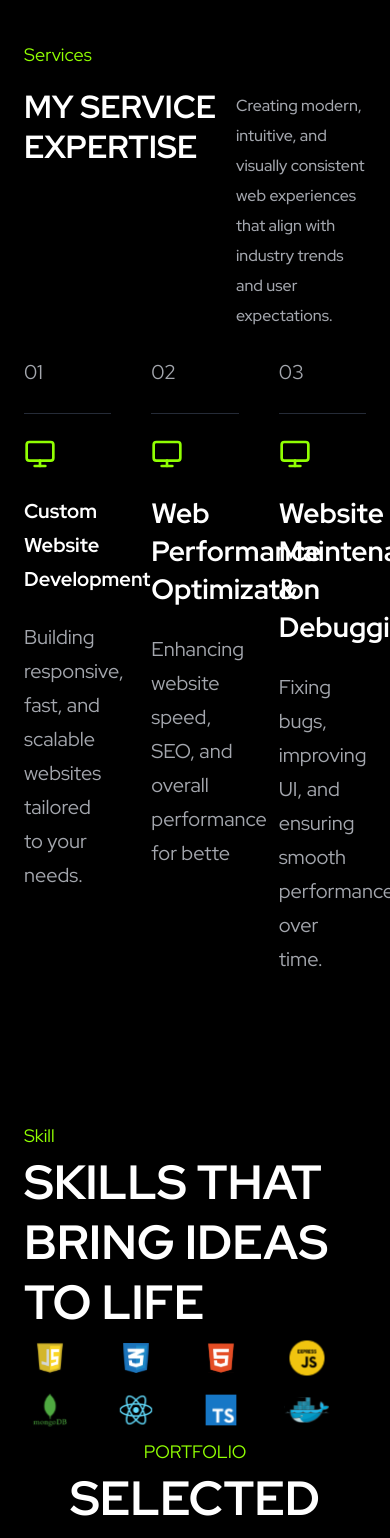
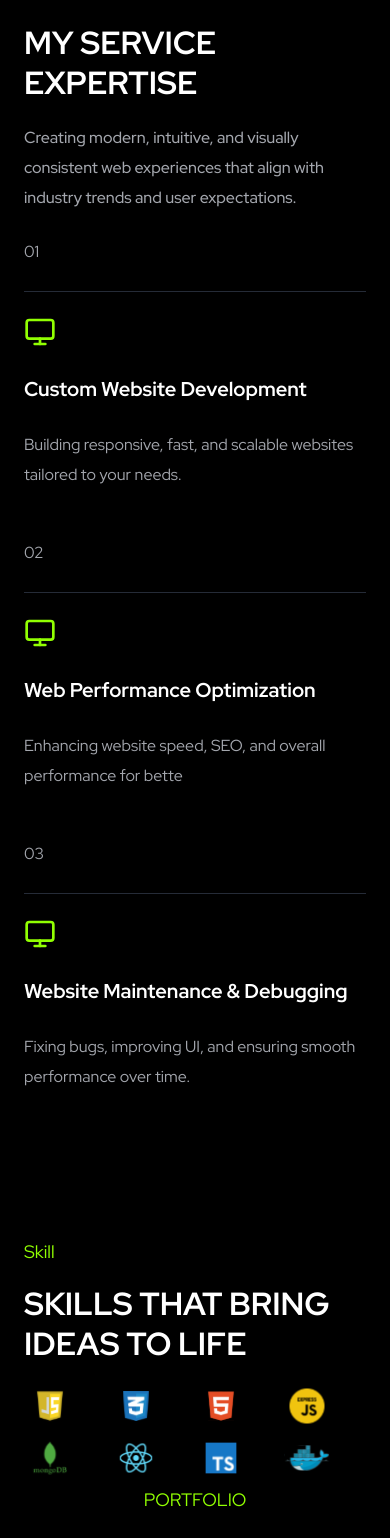
Before and after one commit to redkurawa/porto-08, a Next.js app: page / in a window 390 px wide. Shown: the part 1128-2666 px from the top of the page. Built offline with nearby package versions, Linux system fonts and the light colour scheme.

Commit message:
main mob view

```diff
--- a/src/components/partials/faq.tsx
+++ b/src/components/partials/faq.tsx
@@ -1,15 +1,17 @@
 import React from 'react';
+
+import AnimatedHeading from '../ui/animated-heading';
 
 export const FAQ = () => {
   return (
     <div className='inner-con'>
       <div className='text-primary-200 text-center text-lg'>FAQ</div>
-      <div className='text-display-2xl mb-12 text-center font-extrabold'>
+      <AnimatedHeading className='text-display-md my-4 font-extrabold tracking-[0px] sm:text-[80px] sm:leading-[80px]'>
         FREQUENTLY ASKED QUESTIONS
-      </div>
-      <div className='grid grid-cols-2 gap-20'>
+      </AnimatedHeading>
+      <div className='grid grid-cols-1 gap-20 sm:grid-cols-2'>
         <div>
-          <div className='text-display-xs font-bold'>
+          <div className='sm:text-display-xs text-lg font-bold'>
             What technologies do you specialize in?
           </div>
           <div className='text-md font-medium text-neutral-400'>
@@ -19,7 +21,7 @@ export const FAQ = () => {
           </div>
         </div>
         <div>
-          <div className='text-display-xs font-bold'>
+          <div className='sm:text-display-xs text-lg font-bold'>
             Do you work on both design and development?
           </div>
           <div className='text-md font-medium text-neutral-400'>
@@ -30,7 +32,7 @@ export const FAQ = () => {
           </div>
         </div>
         <div>
-          <div className='text-display-xs font-bold'>
+          <div className='sm:text-display-xs text-lg font-bold'>
             Can you optimize an existing website for better performance?
           </div>
           <div className='text-md font-medium text-neutral-400'>
@@ -40,7 +42,7 @@ export const FAQ = () => {
           </div>
         </div>
         <div>
-          <div className='text-display-xs font-bold'>
+          <div className='sm:text-display-xs text-lg font-bold'>
             Do you take freelance or contract-based projects?
           </div>
           <div className='text-md font-medium text-neutral-400'>
@@ -50,7 +52,7 @@ export const FAQ = () => {
           </div>
         </div>
         <div>
-          <div className='text-display-xs font-bold'>
+          <div className='sm:text-display-xs text-lg font-bold'>
             How do you approach a new project?
           </div>
           <div className='text-md font-medium text-neutral-400'>
@@ -60,7 +62,7 @@ export const FAQ = () => {
           </div>
         </div>
         <div>
-          <div className='text-display-xs font-bold'>
+          <div className='sm:text-display-xs text-lg font-bold'>
             How can we collaborate?
           </div>
           <div className='text-md font-medium text-neutral-400'>
--- a/src/components/partials/hero.tsx
+++ b/src/components/partials/hero.tsx
@@ -20,7 +20,7 @@ export const Hero = () => {
           BUILDING FAST & <span className='text-primary-200'>INTERACTIVE </span>
           WEB EXPERIENCES.
         </div>
-        <div className='text-lg-medium sm:text-xl-medium w-1/2 text-neutral-400'>
+        <div className='text-lg-medium sm:text-xl-medium text-neutral-400 sm:w-1/2'>
           Bridging creativity and functionality to deliver stunning,
           user-friendly web applications
         </div>
--- a/src/components/partials/portofolio.tsx
+++ b/src/components/partials/portofolio.tsx
@@ -7,7 +7,7 @@ export const Portofolio = () => {
   return (
     <div className='inner-con'>
       <div className='text-primary-200 text-center text-lg'>PORTFOLIO</div>
-      <AnimatedHeading className='text-display-2xl mb-12 text-center font-extrabold'>
+      <AnimatedHeading className='text-display-md my-4 font-extrabold tracking-[0px] sm:text-[80px] sm:leading-[80px]'>
         SELECTED WORK
       </AnimatedHeading>
       <div className='grid grid-cols-3 gap-x-5'>
--- a/src/components/partials/services.tsx
+++ b/src/components/partials/services.tsx
@@ -7,50 +7,50 @@ export const Services = () => {
   return (
     <div className='inner-con my-30'>
       <div className='text-primary-200 text-lg'>Services</div>
-      <div className='flex'>
+      <div className='block sm:flex'>
         <AnimatedHeading className='text-display-md my-4 font-extrabold tracking-[0px] sm:text-[80px] sm:leading-[80px]'>
           MY SERVICE EXPERTISE
         </AnimatedHeading>
-        <div className='text-md mt-5 w-2/3 font-medium text-neutral-400 sm:text-xl'>
+        <div className='text-md mt-5 font-medium text-neutral-400 sm:w-2/3 sm:text-xl'>
           Creating modern, intuitive, and visually consistent web experiences
           that align with industry trends and user expectations.
         </div>
       </div>
-      <div className='grid grid-cols-3 gap-x-10'>
+      <div className='grid grid-cols-1 gap-x-10 sm:grid-cols-3'>
         <div className='py-6'>
-          <div className='border-b border-neutral-800 pb-6 text-xl text-neutral-400'>
+          <div className='text-md border-b border-neutral-800 pb-6 text-neutral-400 sm:text-xl'>
             01
           </div>
           <Monitor className='text-primary-200 mt-6 size-8' />
           <div className='sm:text-display-sm my-6 text-xl font-semibold'>
             Custom Website Development
           </div>
-          <div className='text-xl text-neutral-400'>
+          <div className='text-md text-neutral-400 sm:text-xl'>
             Building responsive, fast, and scalable websites tailored to your
             needs.
           </div>
         </div>
         <div className='py-6'>
-          <div className='border-b border-neutral-800 pb-6 text-xl text-neutral-400'>
+          <div className='text-md border-b border-neutral-800 pb-6 text-neutral-400 sm:text-xl'>
             02
           </div>
           <Monitor className='text-primary-200 mt-6 size-8' />
-          <div className='text-display-sm my-6 font-semibold'>
+          <div className='sm:text-display-sm my-6 text-xl font-semibold'>
             Web Performance Optimization
           </div>
-          <div className='text-xl text-neutral-400'>
+          <div className='text-md text-neutral-400 sm:text-xl'>
             Enhancing website speed, SEO, and overall performance for bette
           </div>
         </div>
         <div className='py-6'>
-          <div className='border-b border-neutral-800 pb-6 text-xl text-neutral-400'>
+          <div className='text-md border-b border-neutral-800 pb-6 text-neutral-400 sm:text-xl'>
             03
           </div>
           <Monitor className='text-primary-200 mt-6 size-8' />
-          <div className='text-display-sm my-6 font-semibold'>
+          <div className='sm:text-display-sm my-6 text-xl font-semibold'>
             Website Maintenance & Debugging
           </div>
-          <div className='text-xl text-neutral-400'>
+          <div className='text-md text-neutral-400 sm:text-xl'>
             Fixing bugs, improving UI, and ensuring smooth performance over
             time.
           </div>
--- a/src/components/partials/skill.tsx
+++ b/src/components/partials/skill.tsx
@@ -8,7 +8,7 @@ export const Skill = () => {
     <div className='inner-con flex'>
       <div>
         <div className='text-primary-200 text-lg'>Skill</div>
-        <AnimatedHeading className='text-display-2xl font-extrabold'>
+        <AnimatedHeading className='text-display-md my-4 font-extrabold tracking-[0px] sm:text-[80px] sm:leading-[80px]'>
           SKILLS THAT BRING IDEAS TO LIFE
         </AnimatedHeading>
         <div className='grid grid-cols-4'>
--- a/src/components/partials/testimoni.tsx
+++ b/src/components/partials/testimoni.tsx
@@ -5,7 +5,7 @@ export const Testimoni = () => {
   return (
     <div className='inner-con'>
       <div className='text-primary-200 text-center text-lg'>TESTIMONIALS</div>
-      <AnimatedHeading className='text-display-2xl mb-12 text-center font-extrabold'>
+      <AnimatedHeading className='text-display-md my-4 font-extrabold tracking-[0px] sm:text-[80px] sm:leading-[80px]'>
         PEOPLE SAYS ABOUT ME
       </AnimatedHeading>
       <div>
--- a/src/components/partials/working.tsx
+++ b/src/components/partials/working.tsx
@@ -6,7 +6,7 @@ export const Working = () => {
   return (
     <div className='inner-con'>
       <div className='text-primary-200 text-center text-lg'>WORKING</div>
-      <AnimatedHeading className='text-display-2xl mb-12 text-center font-extrabold'>
+      <AnimatedHeading className='text-display-md my-4 font-extrabold tracking-[0px] sm:text-[80px] sm:leading-[80px]'>
         WHY CHOOSE ME?
       </AnimatedHeading>
 
```
